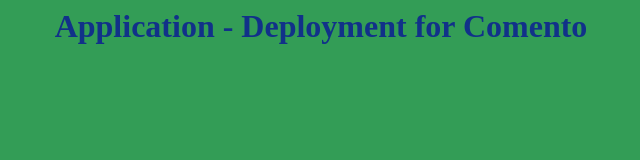
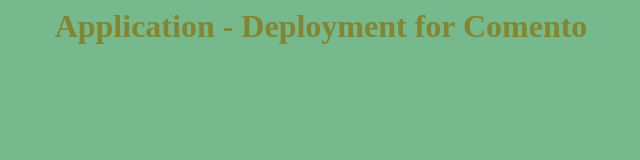
Before and after one commit to svcadm/nginx-ecs-sample, a plain HTML site: page index.html in a window 1280 px wide. Shown: the whole page, without its empty margins (319-959 px from the left). Drawn offline with Linux system fonts and the light colour scheme.

Commit message:
test
test

```diff
--- a/index.html
+++ b/index.html
@@ -1,8 +1,8 @@
 <head>
     <title>Application</title>
 </head>
-<body style="background-color: rgb(51, 157, 86);">
-<h1 style="color: rgb(17, 49, 137); text-align: center;">
+<body style="background-color: rgb(118, 185, 141);">
+<h1 style="color: rgb(132, 133, 49); text-align: center;">
     Application - Deployment for Comento
 </h1>
 </body>
```
Also changed, not shown: 2 other files.
